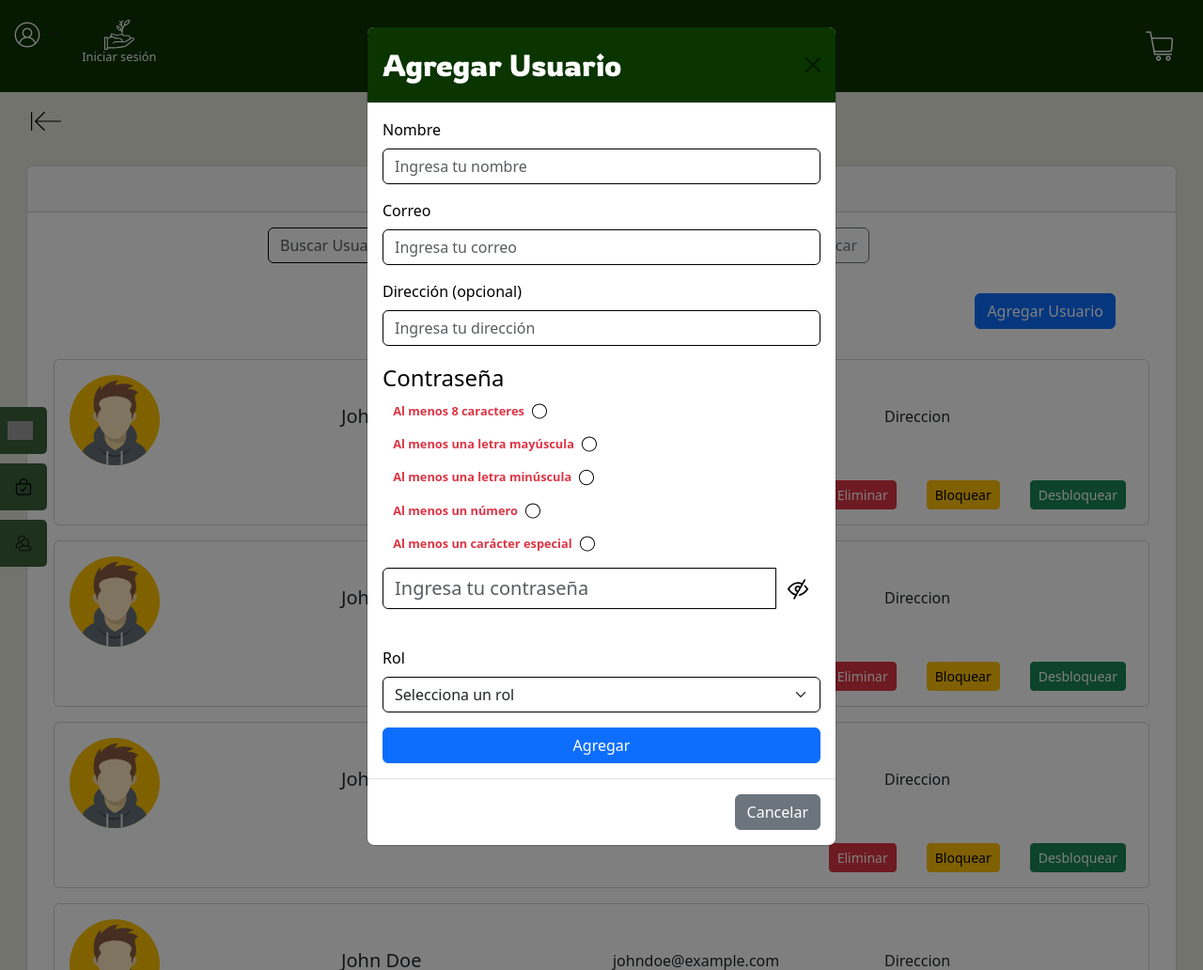
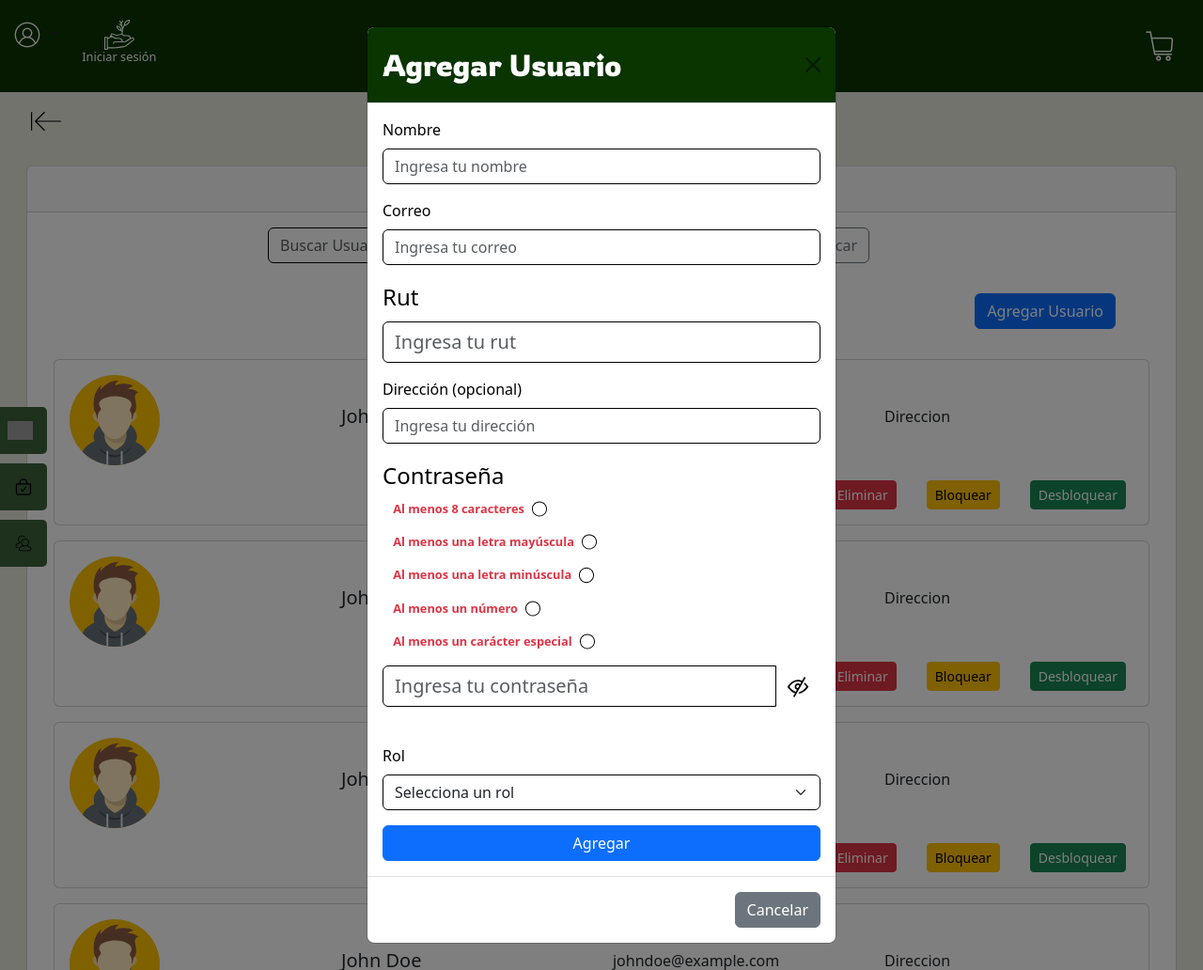
Before and after one commit to Akxlarre/Proyecto, a Django app: page /listaUsuarios/ in a window 1280 px wide, after a click on "Agregar Usuario". Shown: the whole page at 94% size. Run offline with Django 5.2, Linux system fonts and the light colour scheme; some libraries are stand-ins or nearby versions; grey boxes are pictures that could not be loaded.

Commit message:
rut en registro

```diff
--- a/Druids/static/Druids/js/scripts.js
+++ b/Druids/static/Druids/js/scripts.js
@@ -105,3 +105,17 @@ $(document).ready(function() {
         }
     });
 } );
+
+$(document).ready(function() {
+    $('#rut-registro, #rut-agregar-usuario').on('input', function() {
+        var value = $(this).val();
+        // Permitir solo números
+        value = value.replace(/[^0-9kK]/g, '');
+        // Formatear el rut
+        value = value.replace(/(\d{1,2})(\d{3})(\d{3})([0-9kK]{1})/, '$1.$2.$3-$4');
+        if (value.length > 12) {
+            value = value.substr(0, 12);
+        }
+        $(this).val(value);
+    });
+});
--- a/Druids/static/Druids/js/validaciones.js
+++ b/Druids/static/Druids/js/validaciones.js
@@ -212,6 +212,11 @@ $(document).ready(function () {
                 email: true,
                 emailConDominio: true,
             },
+            "rut-registro": {
+                required: true,
+                minlength: 8,
+                validarRut: true,
+            },
             "password-registro": {
                 required: true,
                 strongPassword: true,
@@ -225,6 +230,10 @@ $(document).ready(function () {
             "usuario-registro": {
                 required: "Por favor ingresa un nombre de usuario",
                 minlength: "El nombre de usuario debe tener al menos 3 caracteres"
+            },
+            "rut-registro": {
+                required: "Por favor ingresa tu RUT",
+                minlength: "El RUT debe tener al menos 8 caracteres"
             },
             "email-registro": {
                 required: "Por favor ingresa tu correo electrónico",
@@ -635,6 +644,11 @@ $(document).ready(function () {
                 email: true,
                 emailConDominio: true,
             },
+            "rut-agregar-usuario": {
+                required: true,
+                minlength: 8,
+                validarRut: true,
+            },
             "password-agregar-usuario": {
                 required: true,
                 strongPassword: true,
@@ -654,6 +668,10 @@ $(document).ready(function () {
                 required: "Por favor ingresa el correo electrónico del usuario",
                 email: "Por favor ingresa un correo electrónico válido"
             },
+            "rut-agregar-usuario": {
+                required: "Por favor ingresa el RUT del usuario",
+                minlength: "El RUT debe tener al menos 8 caracteres"
+            },
             "password-agregar-usuario": {
                 required: "Por favor ingresa la contraseña del usuario",
             },
--- a/Druids/templates/Druids/base.html
+++ b/Druids/templates/Druids/base.html
@@ -121,6 +121,11 @@
                                 placeholder="Ingresa tu nombre de usuario">
                         </div>
                         <div class="mb-3 form-group">
+                            <label for="rut-registro" class="form-label fs-4">Rut</label>
+                            <input type="text" class="form-control fs-5" id="rut-registro" name="rut-registro"
+                                placeholder="Ingresa tu rut">
+                        </div>
+                        <div class="mb-3 form-group">
                             <label for="email-registro" class="form-label fs-4">Email</label>
                             <input type="email" class="form-control fs-5" id="email-registro" name="email-registro"
                                 placeholder="Ingresa tu email">
--- a/Druids/templates/Druids/inventario.html
+++ b/Druids/templates/Druids/inventario.html
@@ -202,7 +202,7 @@
                             <div class="row">
                                 <div class="col-md-12">
                                     <div class="form-group">
-                                        <label for="descripcion-Producto">Descripción</label>
+                                        <label for="descripcion-Producto">Descripción breve</label>
                                         <textarea class="form-control" id="descripcion-Producto"
                                             name="descripcion-Producto" rows="3"
                                             placeholder="Ingrese la descripción del producto"></textarea>
@@ -312,7 +312,7 @@
                             <div class="row">
                                 <div class="col-md-12">
                                     <div class="form-group">
-                                        <label for="descripcionProductoEditar">Descripción</label>
+                                        <label for="descripcionProductoEditar">Descripción breve</label>
                                         <textarea class="form-control" id="descripcion-Producto-Editar"
                                             name="descripcion-Producto-Editar" rows="3"
                                             placeholder="Ingrese la descripción del producto"></textarea>
--- a/Druids/templates/Druids/listaUsuarios.html
+++ b/Druids/templates/Druids/listaUsuarios.html
@@ -44,6 +44,11 @@
                                     <div class="mb-3 form-group">
                                         <label for="correo-agregar-usuario" class="form-label">Correo</label>
                                         <input type="email" class="form-control" id="correo-agregar-usuario" name="correo-agregar-usuario" placeholder="Ingresa tu correo">
+                                    </div>
+                                    <div class="mb-3 form-group">
+                                        <label for="rut-agregar-usuario" class="form-label fs-4">Rut</label>
+                                        <input type="text" class="form-control fs-5" id="rut-agregar-usuario" name="rut-agregar-usuario"
+                                            placeholder="Ingresa tu rut">
                                     </div>
                                     <div class="mb-3 form-group">
                                         <label for="direccion-agregar-usuario" class="form-label">Dirección (opcional)</label>
```
Also changed, not shown: Druids/models.py (line endings or trailing spaces).
